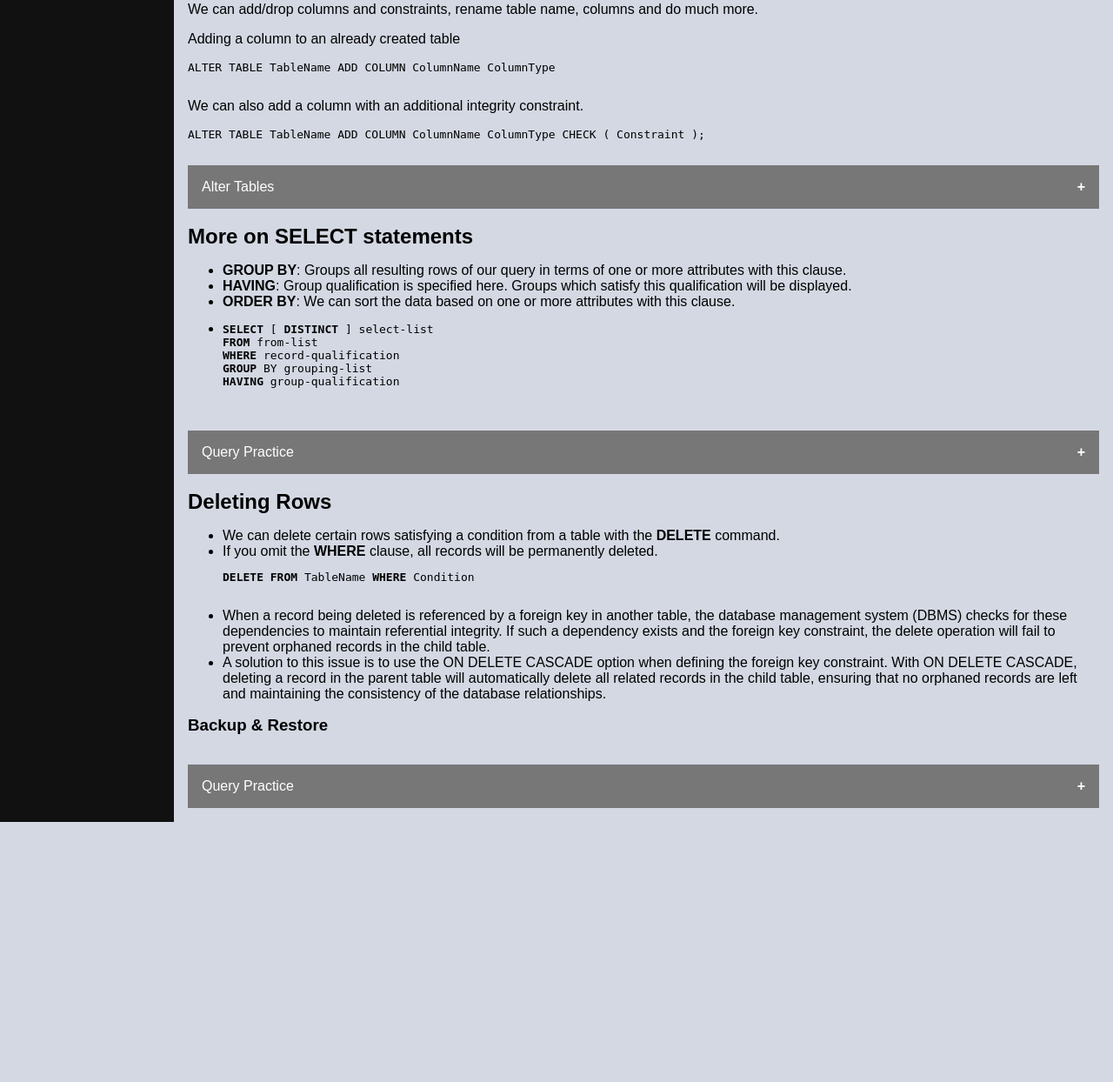
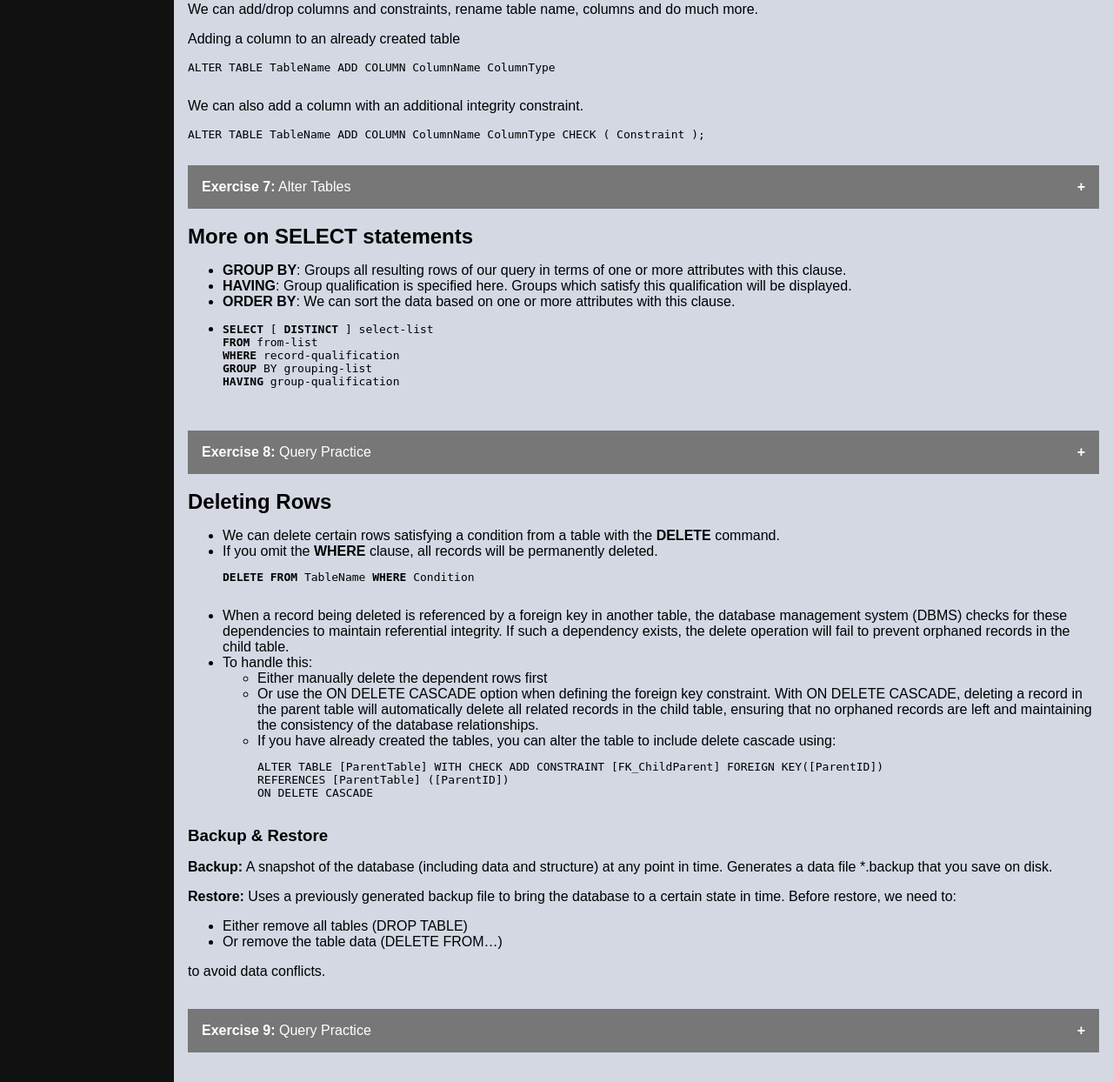
Before and after one commit to Maha-Muthu/query-craft, a Flask app: page /lab-material-three in a window 1280 px wide. Shown: the part 387-1631 px from the top of the page at 87% size. Before the commit the page ends 1332 px from the top, so only its background shows below. Run offline with Flask 2, Linux system fonts and the light colour scheme; some libraries are stand-ins or nearby versions.

Commit message:
Lab 3 Material

```diff
--- a/templates/lab-material-three.html
+++ b/templates/lab-material-three.html
@@ -55,12 +55,12 @@ ALTER TABLE TableName ADD COLUMN ColumnName ColumnType
             <pre>
 ALTER TABLE TableName ADD COLUMN ColumnName ColumnType CHECK ( Constraint );
             </pre>
-            <button class="collapsible">Alter Tables</button>
+            <button class="collapsible"><b>Exercise 7:</b> Alter Tables</button>
             <div class="content">
                 <br>
                 <p>This exercise requires the completion of all queries in all previous exercises. The schema name is
-                    "laboratories" and it includes the following tables (to look at the schema refer to Create Art
-                    Tables in Lab Material 1.):
+                    "laboratories" and it includes the following tables (to look at the schema refer to Exercise 2 in
+                    Lab Material 1.): </p>
                 <ul>
                     <li>laboratories.Artist( AName VARCHAR(20), Birthplace VARCHAR(20), Style VARCHAR(20), DateOfBirth
                         DATE, PRIMARY KEY (AName))</li>
@@ -72,8 +72,8 @@ ALTER TABLE TableName ADD COLUMN ColumnName ColumnType CHECK ( Constraint );
                         KEY (Aname) REFERENCES laboratories.Artist, FOREIGN KEY (CustId) REFERENCES
                         laboratories.Customer)</li>
                 </ul>
-                </p>
-                <h3>Excercise :</h3>
+
+
                 <p>Add Country column to Artist table (type VARCHAR(20))</p>
                 <form class="queryForm">
                     <input type="text" class="query" placeholder="Query" required>
@@ -100,7 +100,7 @@ ALTER TABLE TableName ADD COLUMN ColumnName ColumnType CHECK ( Constraint );
                         has
                         to be BETWEEN 1 AND 10</h3>
                     <p>
-                        ALTER TABLE Customer
+                        ALTER TABLE laboratories.Customer
                         ADD Rating Numeric
                         CONSTRAINT Rating CHECK (Rating &gt;= 1 and Rating &lt;=10) </p>
                     <br>
@@ -128,7 +128,7 @@ ALTER TABLE TableName ADD COLUMN ColumnName ColumnType CHECK ( Constraint );
                 </li>
             </ul>
             <br>
-            <button class="collapsible">Query Practice</button>
+            <button class="collapsible"><b>Exercise 8:</b> Query Practice</button>
             <div class="content">
                 <br>
                 <p>Let's insert additional data into the previously created tables, then delete specific rows from those
@@ -191,7 +191,7 @@ ALTER TABLE TableName ADD COLUMN ColumnName ColumnType CHECK ( Constraint );
                         'Preston', 20000.00, 5), (2, 'Saeid', null, 40000.00, 6)
                     </p>
                     <p>
-                        INSERT INTO laboratories.LikeArtist (CustId, AName) (1, 'Picasso'), (2, 'Picasso') and (2,
+                        INSERT INTO laboratories.LikeArtist (CustId, AName) VALUES (1, 'Picasso'), (2, 'Picasso'), (2,
                         'Leonardo')
                     </p>
                     <br>
@@ -207,27 +207,138 @@ ALTER TABLE TableName ADD COLUMN ColumnName ColumnType CHECK ( Constraint );
                     permanently deleted.</li>
                 <pre>
 <b>DELETE FROM</b> TableName <b>WHERE</b> Condition
-                    </pre>
-                </li>
+                </pre>
                 <li>When a record being deleted is referenced by a foreign key in another table, the database management
                     system (DBMS) checks for these dependencies to maintain referential integrity. If such a dependency
-                    exists and the foreign key constraint, the delete operation will fail to prevent orphaned records in
-                    the child table.</li>
-                <li> A solution to this issue is to use the ON DELETE CASCADE option when defining the foreign key
-                    constraint. With ON DELETE CASCADE, deleting a record in the parent table will automatically delete
-                    all related records in the child table, ensuring that no orphaned records are left and maintaining
-                    the consistency of the database relationships.</li>
+                    exists, the delete operation will fail to prevent orphaned records in the child table.</li>
+                <li>To handle this:
+                    <ul>
+                        <li>Either manually delete the dependent rows first</li>
+                        <li>Or use the ON DELETE CASCADE option when defining the foreign key
+                            constraint. With ON DELETE CASCADE, deleting a record in the parent table will automatically
+                            delete all related records in the child table, ensuring that no orphaned records are left
+                            and maintaining the consistency of the database relationships.</li>
+                        <li>If you have already created the tables, you can alter the table to include delete cascade
+                            using:</li>
+                        <pre>
+ALTER TABLE [ParentTable] WITH CHECK ADD CONSTRAINT [FK_ChildParent] FOREIGN KEY([ParentID])
+REFERENCES [ParentTable] ([ParentID])
+ON DELETE CASCADE
+                        </pre>
+                    </ul>
+                </li>
             </ul>
             <h3>Backup & Restore</h3>
+            <p><b>Backup:</b> A snapshot of the database (including data and structure) at any point in time. Generates
+                a
+                data file *.backup that you save on disk.</p>
+            <p><b>Restore:</b> Uses a previously generated backup file to bring the database to a certain state in time.
+                Before restore, we need to:
+            <ul>
+                <li>Either remove all tables (DROP TABLE)</li>
+                <li>Or remove the table data (DELETE FROM…)</li>
+            </ul>
+            to avoid data conflicts.
+            </p>
             <br>
-            <button class="collapsible">Query Practice</button>
+            <button class="collapsible"><b>Exercise 9:</b> Query Practice</button>
             <div class="content">
                 <br>
-                <p>Let's insert additional data into the previously created tables, then delete specific rows from those
-                    tables. Next code queries involving both single and multiple tables.</p>
-                <p>Insert the following rows, make sure to use the laboratories schema created above (append
-                    schemaName to the tableName):</p>
+                <p>Retrieve data using SELECT Statement</p>
+                <p>List the names and birthplaces of all Artists.</p>
+                <form class="queryForm">
+                    <input type="text" class="query" placeholder="Query" required>
+                    <br><br>
+                    <input type="submit" value="Execute Query">
+                    <div class="alert-container"></div>
+                </form>
+                <br>
+                <p>List the title and price of all Artworks that were painted after 1600.</p>
+                <form class="queryForm">
+                    <input type="text" class="query" placeholder="Query" required>
+                    <br><br>
+                    <input type="submit" value="Execute Query">
+                    <div class="alert-container"></div>
+                </form>
+                <br>
+                <p>List the title and type of all Artworks that was either painted in 2000 or was painted by Picasso.
+                </p>
+                <form class="queryForm">
+                    <input type="text" class="query" placeholder="Query" required>
+                    <br><br>
+                    <input type="submit" value="Execute Query">
+                    <div class="alert-container"></div>
+                </form>
+                <br>
+                <p>List the names and birthplaces of all Artists who were born between 1880 and 1930. (HINT:
+                    EXTRACT(YEAR FROM Dateofbirth) gives you the year from a DATE attribute)
+                </p>
+                <form class="queryForm">
+                    <input type="text" class="query" placeholder="Query" required>
+                    <br><br>
+                    <input type="submit" value="Execute Query">
+                    <div class="alert-container"></div>
+                </form>
+                <br>
+                <p>List the names and country of birth of all Artists whose painting style are Modern, Baroque or
+                    Renaissance. (HINT: Use the IN keyword).
+                </p>
+                <form class="queryForm">
+                    <input type="text" class="query" placeholder="Query" required>
+                    <br><br>
+                    <input type="submit" value="Execute Query">
+                    <div class="alert-container"></div>
+                </form>
+                <br>
+                <p>List all details of the Artworks in the database, ordered by Title.
+                </p>
+                <form class="queryForm">
+                    <input type="text" class="query" placeholder="Query" required>
+                    <br><br>
+                    <input type="submit" value="Execute Query">
+                    <div class="alert-container"></div>
+                </form>
+                <br>
+                <button class="collapsible">Retrieve Data From Art Work Tables</button>
+                <div class="content">
+                    <br><br>
+                    <h3>List the names and birthplaces of all Artists.
+                    </h3>
+                    <p>SELECT Aname, Birthplace FROM laboratories.Artist
+                    </p>
+                    <h3>List the title and price of all Artworks that were painted after 1600.</h3>
+                    <p>
+                        SELECT Title, Price FROM laboratories.Artwork where Year>1600
+                    </p>
+                    <h3>List the title and type of all Artworks that was either painted in 2000 or was painted by
+                        Picasso.
+                    </h3>
+                    <p>
+                        SELECT Title, Type FROM laboratories.Artwork where Year=2000 OR Aname='Picasso'
+                    </p>
+                    <h3>List the names and birthplaces of all Artists who were born between 1880 and 1930.
+                    </h3>
+                    <p>
+                        SELECT Aname, Birthplace FROM laboratories.Artist
+                        WHERE (EXTRACT(YEAR FROM Dateofbirth) BETWEEN 1880 AND 1930)
+                    </p>
+                    <h3>List the names and country of birth of all Artists whose painting style are Modern, Baroque or
+                        Renaissance.
+                    </h3>
+                    <p>
+                        SELECT Aname, Country FROM laboratories.Artist
+                        WHERE Style IN ('Modern','Baroque','Renaissance')
+                    </p>
+                    <h3>List all details of the Artworks in the database, ordered by Title.
+                    </h3>
+                    <p>
+                        SELECT * FROM laboratories.Artwork Order By Title
+                    </p>
+                    <br>
+                </div>
+                <br>
             </div>
+            <br>
         </main>
     </div>
     <script src="static/js/query-execution.js"></script>
```
Also changed, not shown: templates/lab-material-two.html (+97 -54 lines).
